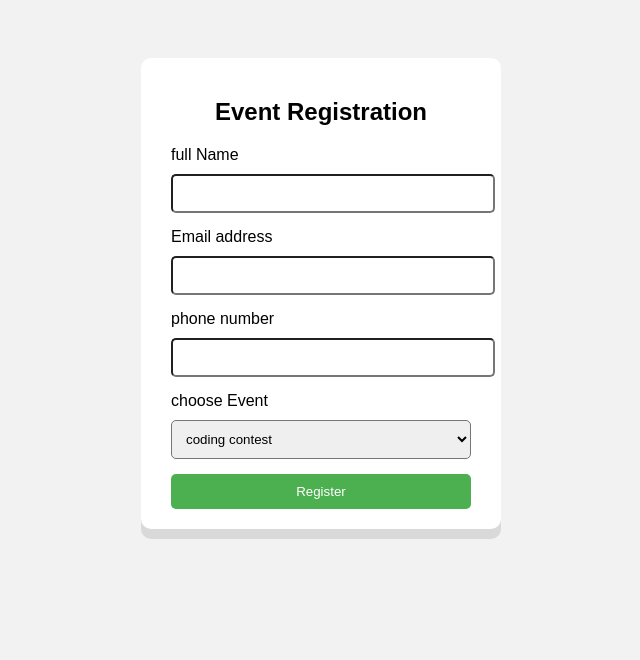
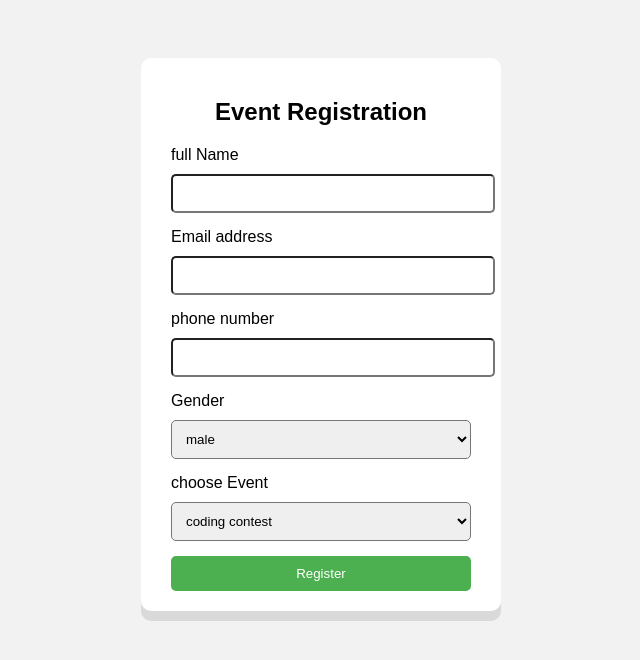
Before and after one commit to jannu-vidhya/Reg, a plain HTML site: page re.html in a window 1280 px wide. Shown: the whole page, without its empty margins (319-959 px from the left). Drawn offline with Linux system fonts and the light colour scheme.

Commit message:
Added Additional Gender field

```diff
--- a/re.html
+++ b/re.html
@@ -52,6 +52,12 @@ text-align:center;
 <input type="Email id"="Email" name ="email" required>
 <label for="phone">phone number</label>
 <input type="tel" id="phone" name ="phone" required>
+<label>Gender</label>
+<select>
+<option>male</option>
+<option>female</option>
+<option>others</option>
+</select>
 <label for ="Event">choose Event</label>
 <select id="Event" name="Event">
 <option value="coding">coding contest</option>
```
